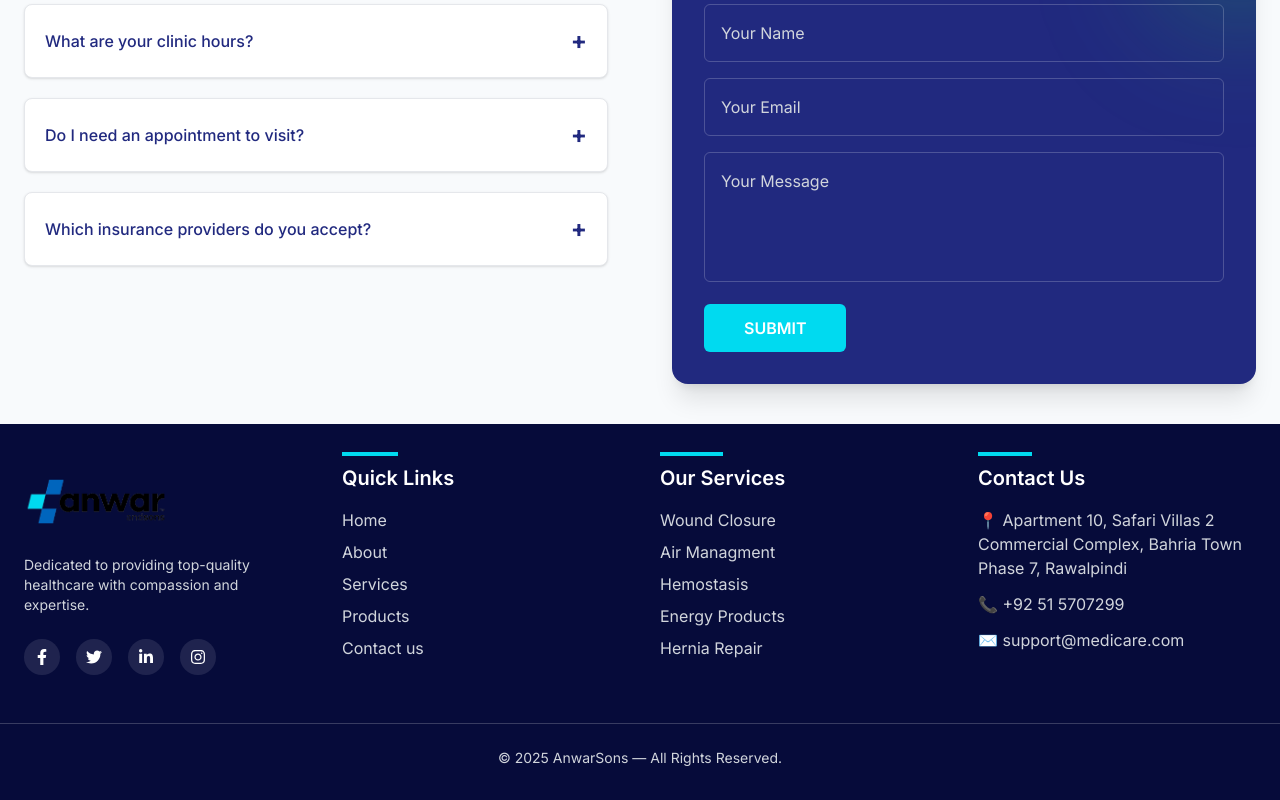
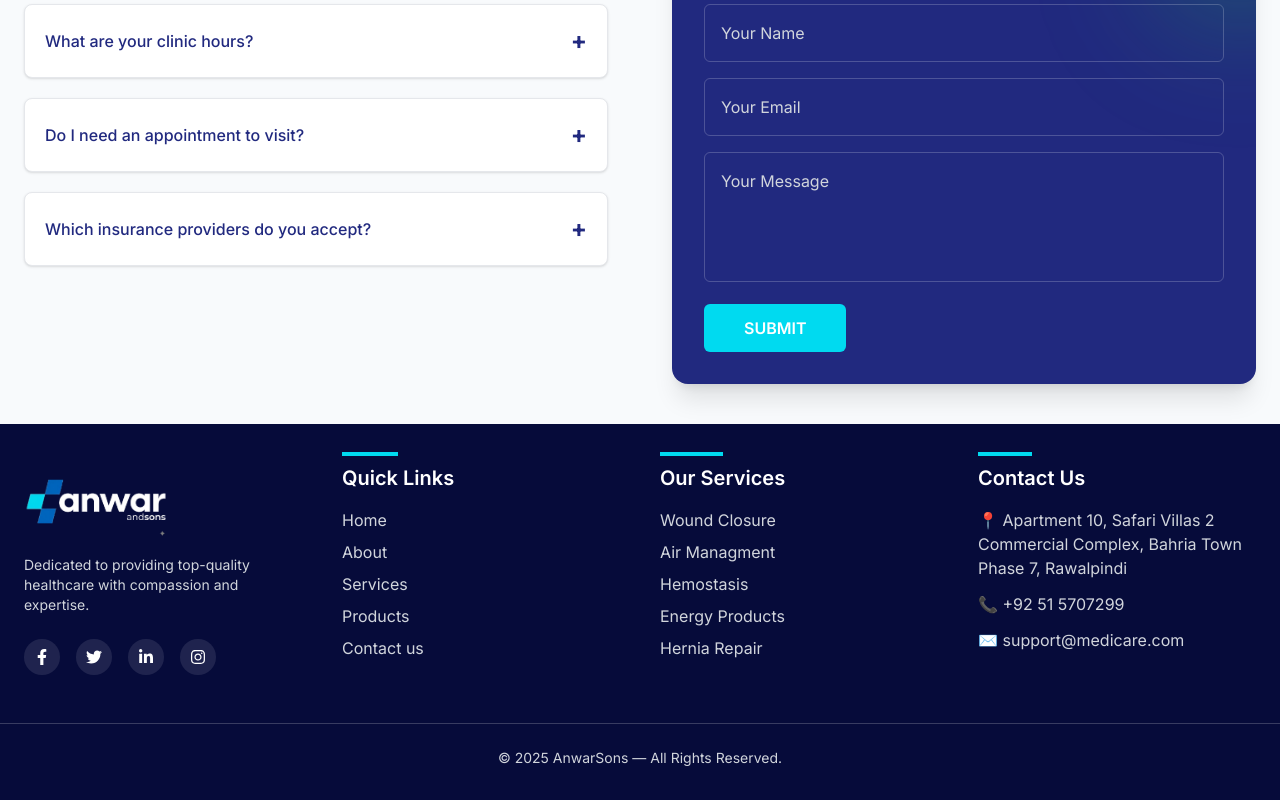
Before and after one commit to jaiganeshmal/CareMed, a React (Vite) app: page / in a window 1280 px wide. Shown: the part 2855-3655 px from the top of the page. Built offline with nearby package versions, Linux system fonts and the light colour scheme.

Commit message:
change footer component logo

```diff
--- a/src/assets/global.js
+++ b/src/assets/global.js
@@ -1,8 +1,9 @@
 import logo from "./logo.gif";
-
+import logo2 from "./logo2.png";
 
 export const assets = {
   logo,
+  logo2,
   heroImg: 'https://res.cloudinary.com/dy2ddzcoq/image/upload/v1760525191/hero-doctor_bv5mpv.jpg',
   doctorTeam: 'https://res.cloudinary.com/dy2ddzcoq/image/upload/v1760525146/doctor-team_acococ.png',
   dept1: 'https://res.cloudinary.com/dy2ddzcoq/image/upload/v1760525145/dept1_yi0klu.jpg',
--- a/src/components/Footer.jsx
+++ b/src/components/Footer.jsx
@@ -11,7 +11,7 @@ const Footer = () => {
         {/* 🔹 Column 1 - Logo & About */}
         <div>
           <img
-            src={assets.logo}
+            src={assets.logo2}
             alt="Company Logo"
             className="w-36 mb-4"
             loading="lazy"
```
Also changed, not shown: src/assets/logo2.png (added).
